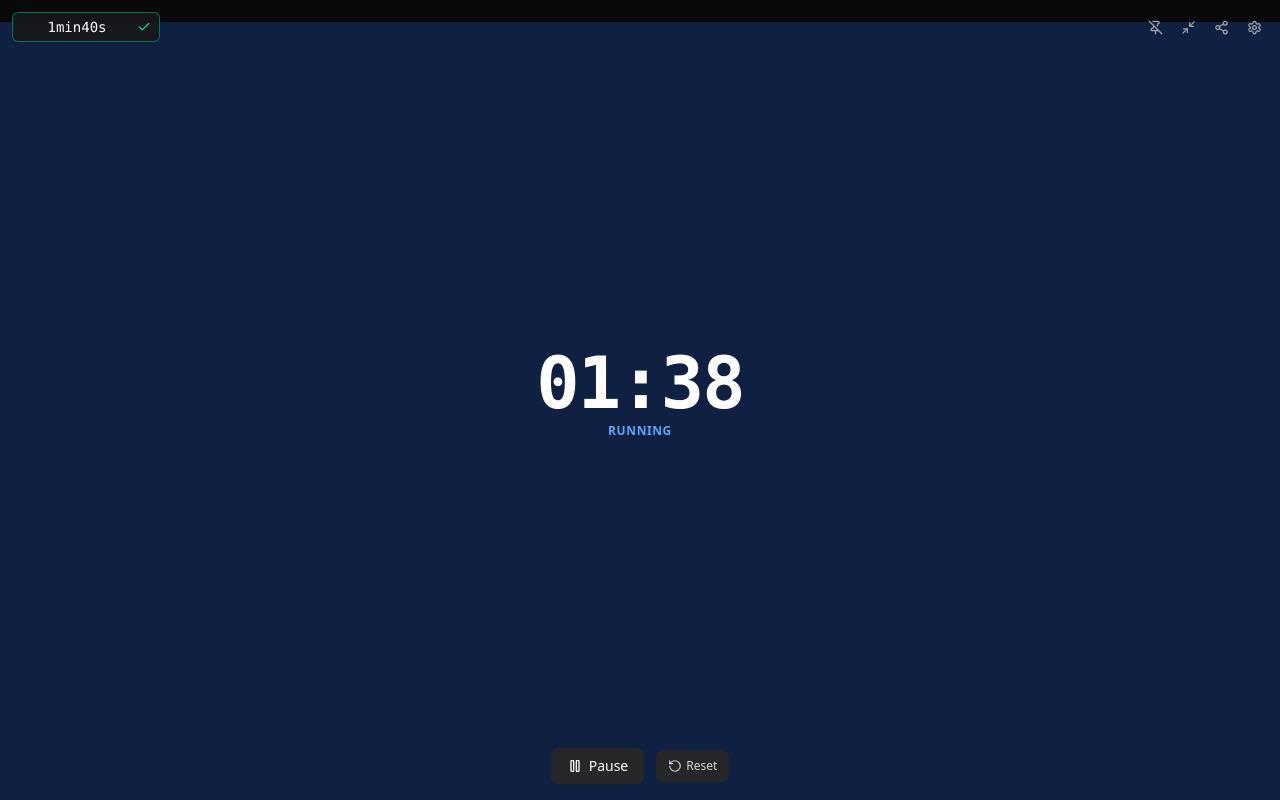
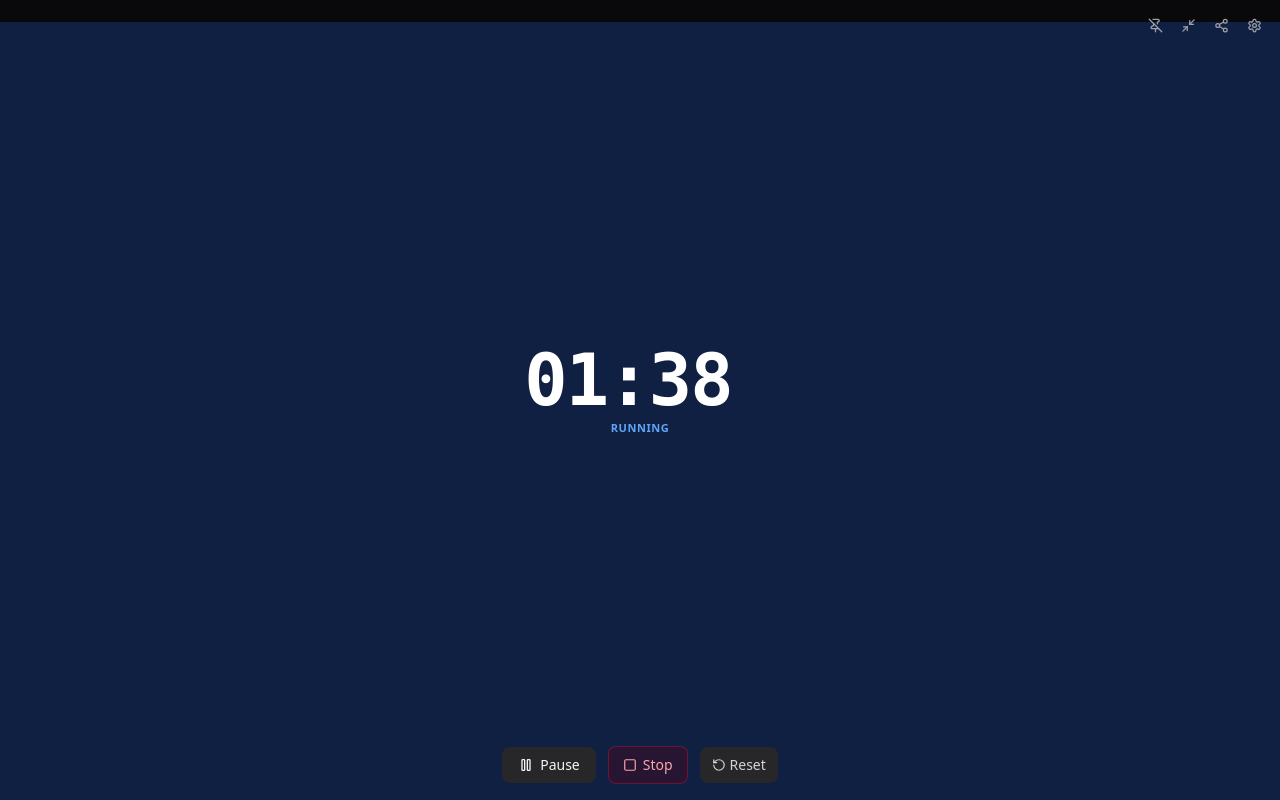
Before and after one commit to Wedz0ff/sunadokei, a React (Vite) app in the folder apps/desktop/: page / in a window 1280 px wide. Both pictures are taken after a click on the button "Start". Built offline with nearby package versions, Linux system fonts and the light colour scheme.

Commit message:
feat(desktop): make time display editable on-screen, remove header input, and add Stop button

```diff
--- a/apps/desktop/src/App.tsx
+++ b/apps/desktop/src/App.tsx
@@ -1,18 +1,18 @@
-import { useState, useEffect } from 'react';
+import { useState, useEffect, useRef } from 'react';
 import { useTimerEngine } from './hooks/useTimerEngine';
 import { useGlobalShortcuts } from './hooks/useGlobalShortcuts';
 import { useHostSync } from './hooks/useHostSync';
 import { useWindowControls } from './hooks/useWindowControls';
-import { TimerInput } from './components/TimerInput';
 import { SettingsModal } from './components/SettingsModal';
 import { SettingsWindow } from './components/SettingsWindow';
 import { ShareSessionModal } from './components/ShareSessionModal';
-import { formatDuration } from '@brachio/shared';
+import { formatDuration, parseTimeString } from '@brachio/shared';
 import { SoundTone } from './utils/audio';
 import { isTauri } from '@tauri-apps/api/core';
 import {
   Play,
   Pause,
+  Square,
   RotateCcw,
   Settings,
   Share2,
@@ -21,7 +21,8 @@ import {
   PinOff,
   Maximize2,
   Minimize2,
-  Ghost
+  Ghost,
+  Edit3
 } from 'lucide-react';
 
 const STORAGE_KEYS = {
@@ -103,6 +104,12 @@ function MainTimerApp() {
 
   const [isSettingsOpen, setIsSettingsOpen] = useState(false);
   const [isShareOpen, setIsShareOpen] = useState(false);
+
+  // Inline time editing state
+  const [isEditingTime, setIsEditingTime] = useState(false);
+  const [editTimeValue, setEditTimeValue] = useState('');
+  const [editError, setEditError] = useState<string | null>(null);
+  const editInputRef = useRef<HTMLInputElement>(null);
 
   // Window Controls & Click-Through
   const {
@@ -187,6 +194,7 @@ function MainTimerApp() {
     targetEndTime,
     start,
     pause,
+    stop,
     resetAndRestart,
     resetAndPause,
     togglePause
@@ -234,6 +242,48 @@ function MainTimerApp() {
     setIsSettingsOpen(true);
   };
 
+  // Start inline editing of the duration directly on the time display
+  const handleStartEditing = () => {
+    if (status === 'running') {
+      pause();
+    }
+    setEditTimeValue(inputString);
+    setEditError(null);
+    setIsEditingTime(true);
+    setTimeout(() => {
+      editInputRef.current?.focus();
+      editInputRef.current?.select();
+    }, 20);
+  };
+
+  // Save the edited time duration
+  const handleSaveEditTime = () => {
+    const trimmed = editTimeValue.trim();
+    if (!trimmed) {
+      setIsEditingTime(false);
+      return;
+    }
+    const parsed = parseTimeString(trimmed);
+    if (!parsed.valid) {
+      setEditError(parsed.error || 'Invalid time');
+      return;
+    }
+
+    setInputString(trimmed);
+    setIsEditingTime(false);
+    setEditError(null);
+  };
+
+  const handleEditKeyDown = (e: React.KeyboardEvent<HTMLInputElement>) => {
+    if (e.key === 'Enter') {
+      e.preventDefault();
+      handleSaveEditTime();
+    } else if (e.key === 'Escape') {
+      setIsEditingTime(false);
+      setEditError(null);
+    }
+  };
+
   const progressPercent = durationMs > 0 ? Math.min(100, Math.max(0, (remainingMs / durationMs) * 100)) : 0;
 
   return (
@@ -263,7 +313,7 @@ function MainTimerApp() {
         </div>
       )}
 
-      {/* Header bar - with drag region for titlebarless/frameless dragging */}
+      {/* Header bar - clean draggable region (no text input here anymore) */}
       <header
         data-tauri-drag-region
         className={`relative z-10 w-full flex justify-between items-center ${
@@ -271,16 +321,8 @@ function MainTimerApp() {
         }`}
       >
         <div data-tauri-drag-region className="flex items-center gap-2">
-          {!compact && (
-            <TimerInput
-              value={inputString}
-              onChange={setInputString}
-              onSubmit={resetAndRestart}
-              placeholder="e.g. 1min40s"
-            />
-          )}
           {isLive && (
-            <div className="flex items-center gap-1.5 px-1.5 py-0.5 bg-green-500/10 border border-green-500/20 rounded text-[11px] font-medium text-green-400">
+            <div className="flex items-center gap-1.5 px-2 py-0.5 bg-green-500/10 border border-green-500/20 rounded text-[11px] font-medium text-green-400">
               <Radio size={11} className="animate-pulse" />
               <span>LIVE</span>
               <span className="text-zinc-400">({viewerCount})</span>
@@ -338,76 +380,201 @@ function MainTimerApp() {
         </div>
       </header>
 
-      {/* Center time display - draggable in frameless mode */}
+      {/* Center time display - click directly on the time to edit! */}
       <main
         data-tauri-drag-region
-        className={`relative z-10 flex flex-col items-center cursor-default ${
-          compact ? 'my-auto py-1' : ''
+        className={`relative z-10 flex flex-col items-center justify-center my-auto ${
+          compact ? 'py-0' : 'py-2'
         }`}
       >
+        {isEditingTime ? (
+          <div className="flex flex-col items-center animate-in fade-in zoom-in-95 duration-100">
+            <input
+              ref={editInputRef}
+              type="text"
+              value={editTimeValue}
+              onChange={(e) => {
+                setEditTimeValue(e.target.value);
+                setEditError(null);
+              }}
+              onKeyDown={handleEditKeyDown}
+              onBlur={handleSaveEditTime}
+              placeholder="e.g. 1min40s"
+              className={`font-mono font-bold text-center bg-zinc-900/80 text-white rounded-xl px-4 py-1 border-2 shadow-2xl focus:outline-none ${
+                editError ? 'border-rose-500' : 'border-blue-500 ring-2 ring-blue-500/30'
+              } ${compact ? 'text-4xl w-48' : 'text-7xl w-80'}`}
+            />
+            <div className="mt-1.5 text-[11px] text-zinc-400 flex items-center gap-1.5 font-sans">
+              {editError ? (
+                <span className="text-rose-400">{editError}</span>
+              ) : (
+                <span>Press <kbd className="px-1 py-0.5 bg-zinc-800 rounded text-zinc-200 border border-zinc-700">Enter</kbd> to set, <kbd className="px-1 py-0.5 bg-zinc-800 rounded text-zinc-200 border border-zinc-700">Esc</kbd> to cancel</span>
+              )}
+            </div>
+          </div>
+        ) : (
+          <div
+            onClick={handleStartEditing}
+            title="Click to change duration"
+            className="group relative flex flex-col items-center cursor-pointer px-4 py-1.5 rounded-2xl hover:bg-white/5 transition"
+          >
+            <div className="flex items-center gap-2">
               <span
                 data-tauri-drag-region
-          className={`font-mono font-bold tracking-tight select-none ${
-            compact ? 'text-4xl' : 'text-7xl'
+                className={`font-mono font-bold tracking-tight select-none transition-transform group-hover:scale-[1.02] ${
+                  compact ? 'text-5xl' : 'text-7xl'
                 } ${
                   status === 'finished' ? 'text-rose-400 animate-pulse' : 'text-white'
                 }`}
               >
                 {formatDuration(remainingMs)}
               </span>
+              <Edit3
+                size={compact ? 12 : 16}
+                className="opacity-0 group-hover:opacity-60 text-zinc-400 transition-opacity"
+              />
+            </div>
+
             {!compact && (
               <span
                 data-tauri-drag-region
-            className={`text-xs mt-1 uppercase font-semibold tracking-wider ${
+                className={`text-[11px] mt-1 uppercase font-semibold tracking-wider flex items-center gap-1.5 ${
                   status === 'running'
                     ? 'text-blue-400'
                     : status === 'finished'
                     ? 'text-rose-400'
                     : status === 'paused'
                     ? 'text-amber-400'
-                : 'text-zinc-400'
+                    : 'text-zinc-400 group-hover:text-blue-300'
                 }`}
               >
-            {status}
+                {status === 'idle' ? 'Click numbers to edit time' : status}
               </span>
+            )}
+          </div>
         )}
       </main>
 
-      {/* Bottom controls */}
+      {/* Bottom controls with Pause, Stop, and Reset buttons */}
       <footer
         data-tauri-drag-region
         className={`relative z-10 flex items-center justify-center gap-2 ${
-          compact ? 'p-1.5 pb-2' : 'p-4 gap-3'
+          compact ? 'p-1.5 pb-2.5' : 'p-4 gap-3'
         }`}
       >
-        {status === 'running' ? (
+        {/* Running state */}
+        {status === 'running' && (
+          <>
             <button
               onClick={pause}
-            className={`bg-zinc-800 hover:bg-zinc-700 rounded-lg flex items-center justify-center gap-1.5 font-medium transition active:scale-95 ${
+              title="Pause countdown"
+              className={`bg-zinc-800 hover:bg-zinc-700 rounded-lg flex items-center justify-center gap-1.5 font-medium transition active:scale-95 text-zinc-100 ${
                 compact ? 'px-3 py-1 text-xs' : 'px-4 py-2 text-sm'
               }`}
             >
               <Pause size={compact ? 12 : 16} /> Pause
             </button>
-        ) : (
+            <button
+              onClick={stop}
+              title="Stop and reset to beginning"
+              className={`bg-rose-950/40 hover:bg-rose-900/60 border border-rose-800/60 text-rose-300 rounded-lg flex items-center justify-center gap-1.5 font-medium transition active:scale-95 ${
+                compact ? 'px-2.5 py-1 text-xs' : 'px-3.5 py-2 text-sm'
+              }`}
+            >
+              <Square size={compact ? 11 : 14} /> Stop
+            </button>
+            <button
+              onClick={resetAndRestart}
+              title="Reset and restart immediately (Cmd+Shift+R)"
+              className={`bg-zinc-800 hover:bg-zinc-700 rounded-lg text-zinc-300 hover:text-white flex items-center justify-center gap-1 transition active:scale-95 ${
+                compact ? 'px-2 py-1 text-xs' : 'px-3 py-2 text-sm'
+              }`}
+            >
+              <RotateCcw size={compact ? 11 : 14} /> Reset
+            </button>
+          </>
+        )}
+
+        {/* Paused state */}
+        {status === 'paused' && (
+          <>
             <button
               onClick={start}
+              title="Resume countdown"
               className={`bg-blue-600 hover:bg-blue-500 rounded-lg flex items-center justify-center gap-1.5 font-medium shadow-lg shadow-blue-600/30 transition active:scale-95 ${
                 compact ? 'px-3 py-1 text-xs' : 'px-4 py-2 text-sm'
               }`}
             >
+              <Play size={compact ? 12 : 16} /> Resume
+            </button>
+            <button
+              onClick={stop}
+              title="Stop and reset to beginning"
+              className={`bg-zinc-800 hover:bg-zinc-700 text-zinc-300 hover:text-white rounded-lg flex items-center justify-center gap-1.5 font-medium transition active:scale-95 ${
+                compact ? 'px-2.5 py-1 text-xs' : 'px-3.5 py-2 text-sm'
+              }`}
+            >
+              <Square size={compact ? 11 : 14} /> Stop
+            </button>
+            <button
+              onClick={resetAndRestart}
+              title="Reset and restart immediately (Cmd+Shift+R)"
+              className={`bg-zinc-800 hover:bg-zinc-700 rounded-lg text-zinc-300 hover:text-white flex items-center justify-center gap-1 transition active:scale-95 ${
+                compact ? 'px-2 py-1 text-xs' : 'px-3 py-2 text-sm'
+              }`}
+            >
+              <RotateCcw size={compact ? 11 : 14} /> Reset
+            </button>
+          </>
+        )}
+
+        {/* Finished / Alarm State */}
+        {status === 'finished' && (
+          <>
+            <button
+              onClick={stop}
+              title="Stop alarm and reset"
+              className={`bg-rose-600 hover:bg-rose-500 text-white rounded-lg flex items-center justify-center gap-1.5 font-medium shadow-lg shadow-rose-600/40 transition active:scale-95 animate-bounce ${
+                compact ? 'px-3 py-1 text-xs' : 'px-5 py-2 text-sm'
+              }`}
+            >
+              <Square size={compact ? 12 : 16} /> Stop Alarm
+            </button>
+            <button
+              onClick={resetAndRestart}
+              title="Restart from beginning"
+              className={`bg-zinc-800 hover:bg-zinc-700 rounded-lg text-zinc-200 flex items-center justify-center gap-1 transition active:scale-95 ${
+                compact ? 'px-2.5 py-1 text-xs' : 'px-3.5 py-2 text-sm'
+              }`}
+            >
+              <RotateCcw size={compact ? 11 : 14} /> Restart
+            </button>
+          </>
+        )}
+
+        {/* Idle state */}
+        {status === 'idle' && (
+          <>
+            <button
+              onClick={start}
+              title="Start countdown"
+              className={`bg-blue-600 hover:bg-blue-500 rounded-lg flex items-center justify-center gap-1.5 font-medium shadow-lg shadow-blue-600/30 transition active:scale-95 ${
+                compact ? 'px-4 py-1 text-xs' : 'px-6 py-2 text-sm'
+              }`}
+            >
               <Play size={compact ? 12 : 16} /> Start
             </button>
-        )}
             <button
               onClick={resetAndRestart}
               title="Reset timer (Cmd+Shift+R)"
               className={`bg-zinc-800 hover:bg-zinc-700 rounded-lg text-zinc-300 hover:text-white flex items-center justify-center gap-1 text-xs transition active:scale-95 ${
-            compact ? 'px-2.5 py-1' : 'px-3 py-2 text-sm'
+                compact ? 'px-2.5 py-1' : 'px-3.5 py-2 text-sm'
               }`}
             >
-          <RotateCcw size={compact ? 12 : 14} /> Reset
+              <RotateCcw size={compact ? 11 : 14} /> Reset
             </button>
+          </>
+        )}
       </footer>
 
       {/* Settings In-App Modal (Fallback for non-Tauri browser previews) */}
--- a/apps/desktop/src/hooks/useTimerEngine.ts
+++ b/apps/desktop/src/hooks/useTimerEngine.ts
@@ -96,6 +96,12 @@ export function useTimerEngine(
     }
   }, [status, pause, start]);
 
+  const stop = useCallback(() => {
+    setStatus('idle');
+    setTargetEndTime(null);
+    setRemainingMs(durationMs);
+  }, [durationMs]);
+
   // Main high-precision animation loop with background setTimeout fallback
   useEffect(() => {
     if (status !== 'running' || !targetEndTime) return;
@@ -156,6 +162,7 @@ export function useTimerEngine(
     targetEndTime,
     start,
     pause,
+    stop,
     resetAndRestart,
     resetAndPause,
     togglePause
```
Also changed, not shown: 1 other file (tests, documents, lock files or other folders). Lines whose indentation alone changed are shown as unchanged.
